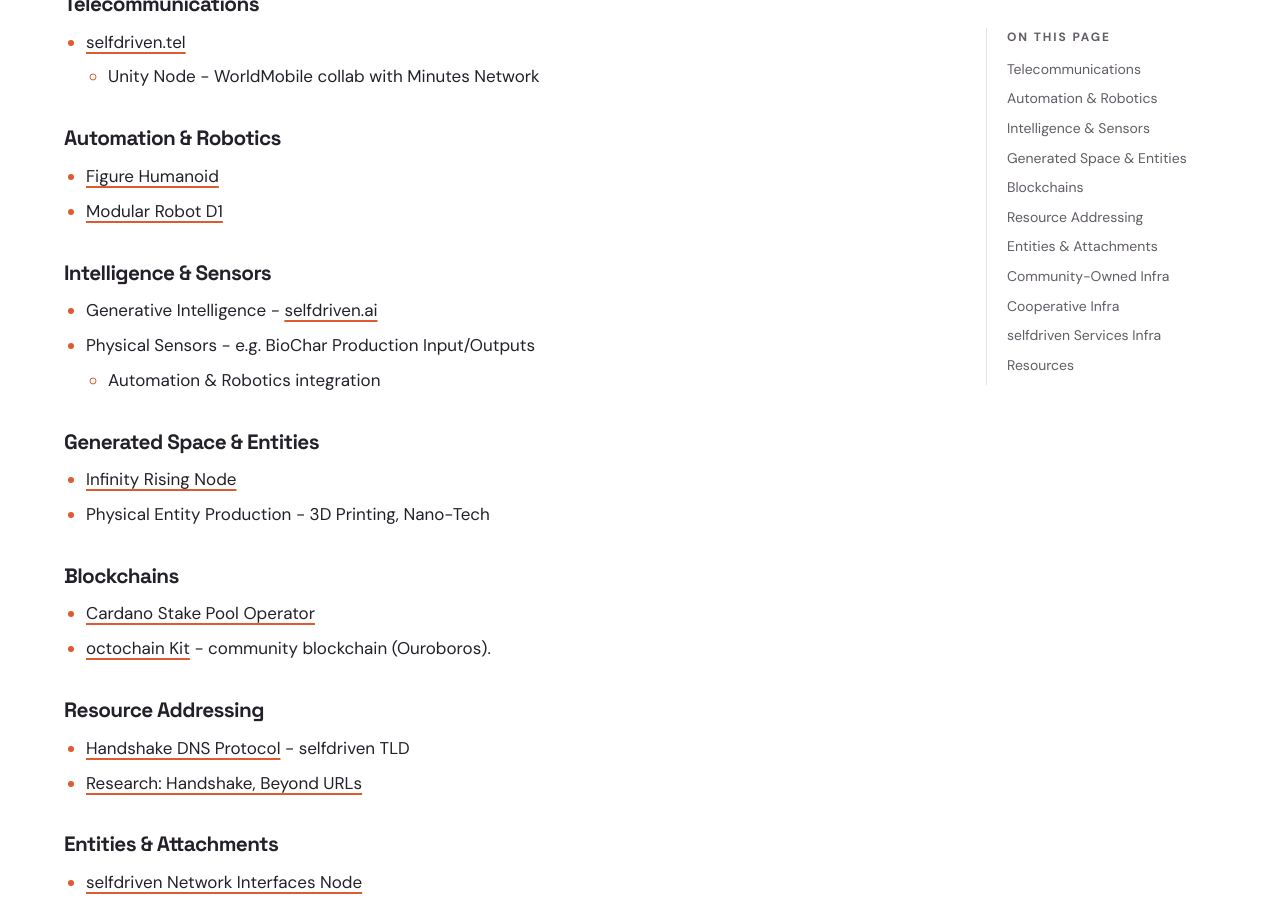
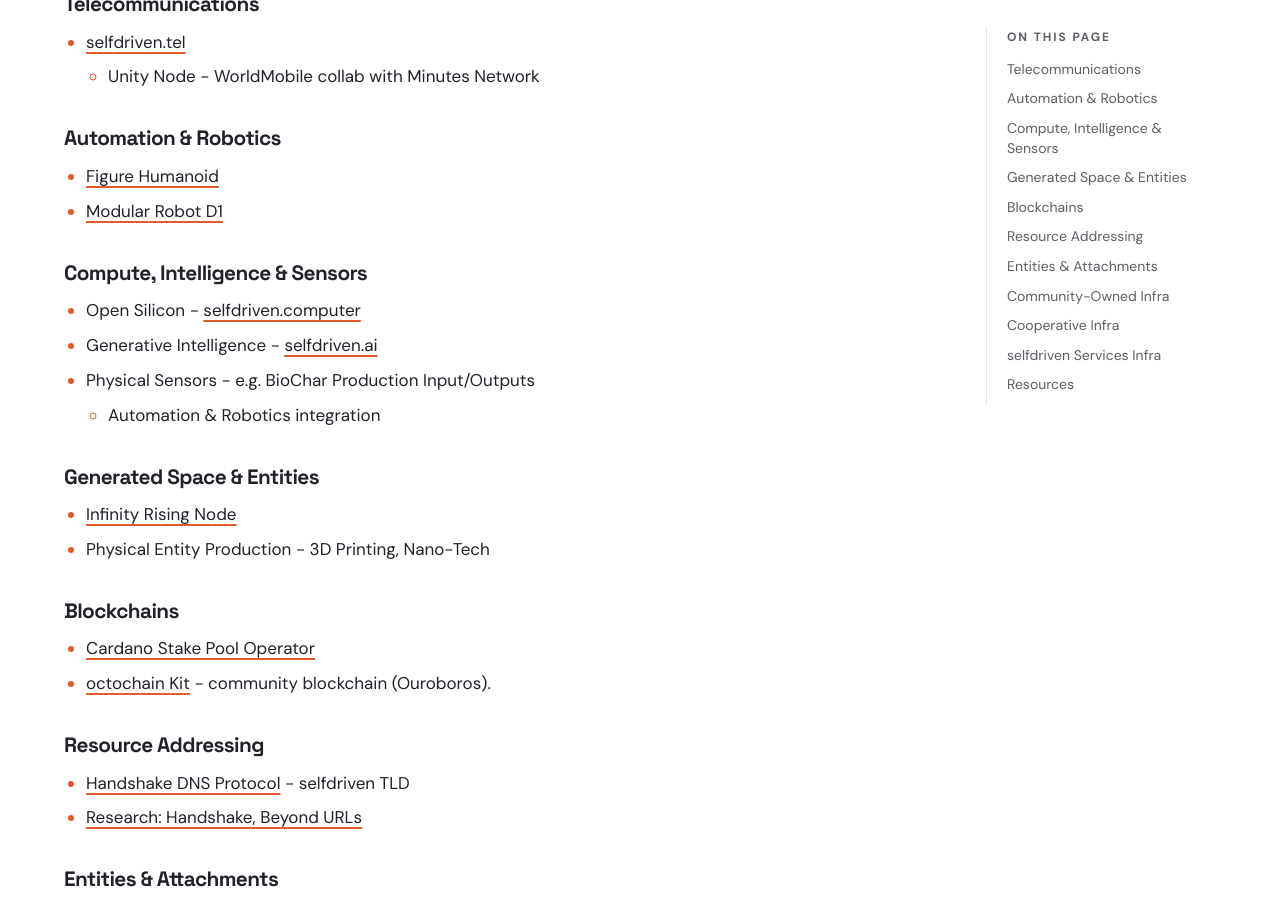
Before and after one commit to selfdriven-foundation/selfdriven-network, a Jekyll site: the page built from docs/pages/infra-interface.md, in a window 1280 px wide and 900 px high, scrolled down 448 px. Built offline with Jekyll 4.4.1, drawn with Linux system fonts in a browser that asks for light colours.

Commit message:
Update infra-interface.md

```diff
--- a/docs/pages/infra-interface.md
+++ b/docs/pages/infra-interface.md
@@ -16,7 +16,8 @@ permalink: /infra-interface/
    - [Figure Humanoid](https://youtube.com/@figureai)
    - [Modular Robot D1](https://www.youtube.com/watch?v=GbL3mjoZtOA)
 
-### Intelligence & Sensors
+### Compute, Intelligence & Sensors
+   - Open Silicon - [selfdriven.computer](https://www.selfdriven.computer/open-silicon)
    - Generative Intelligence - [selfdriven.ai](https://www.selfdriven.ai/tech/)
    - Physical Sensors - e.g. BioChar Production Input/Outputs
       - Automation & Robotics integration
```
